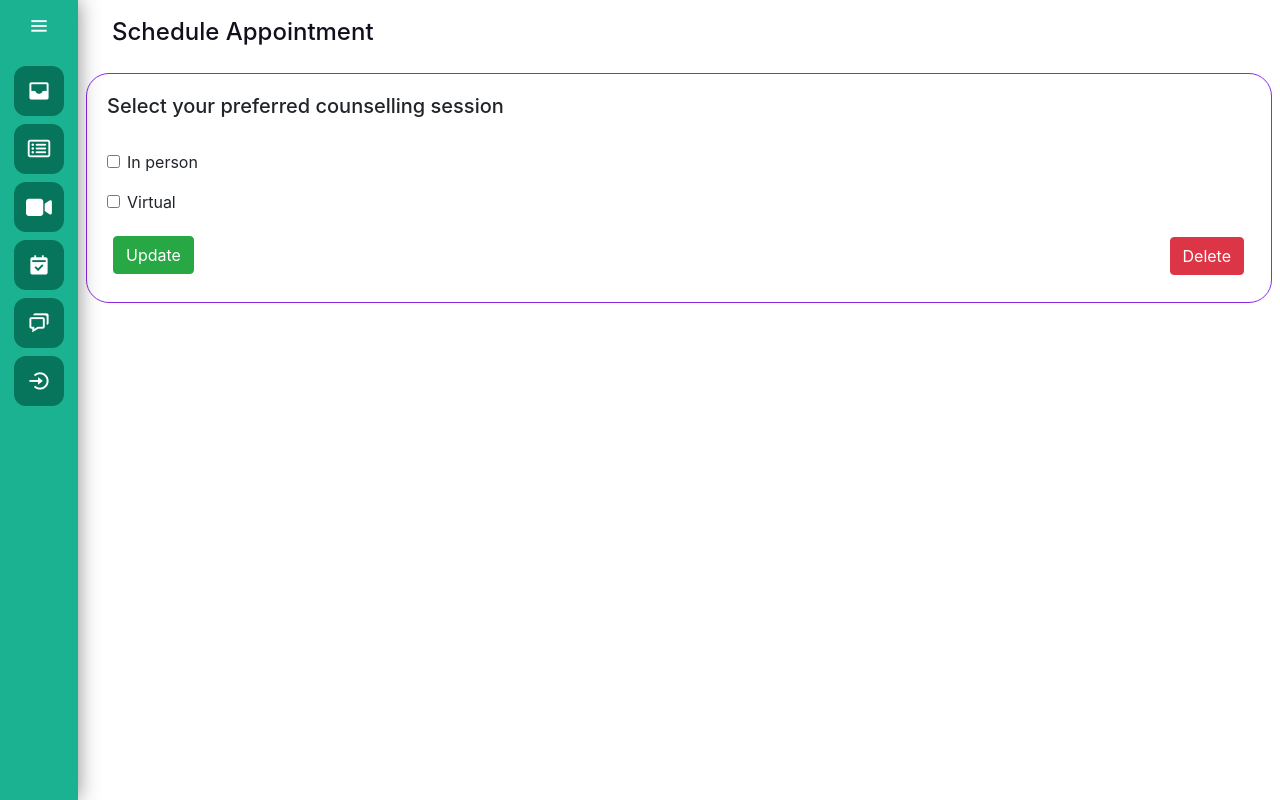
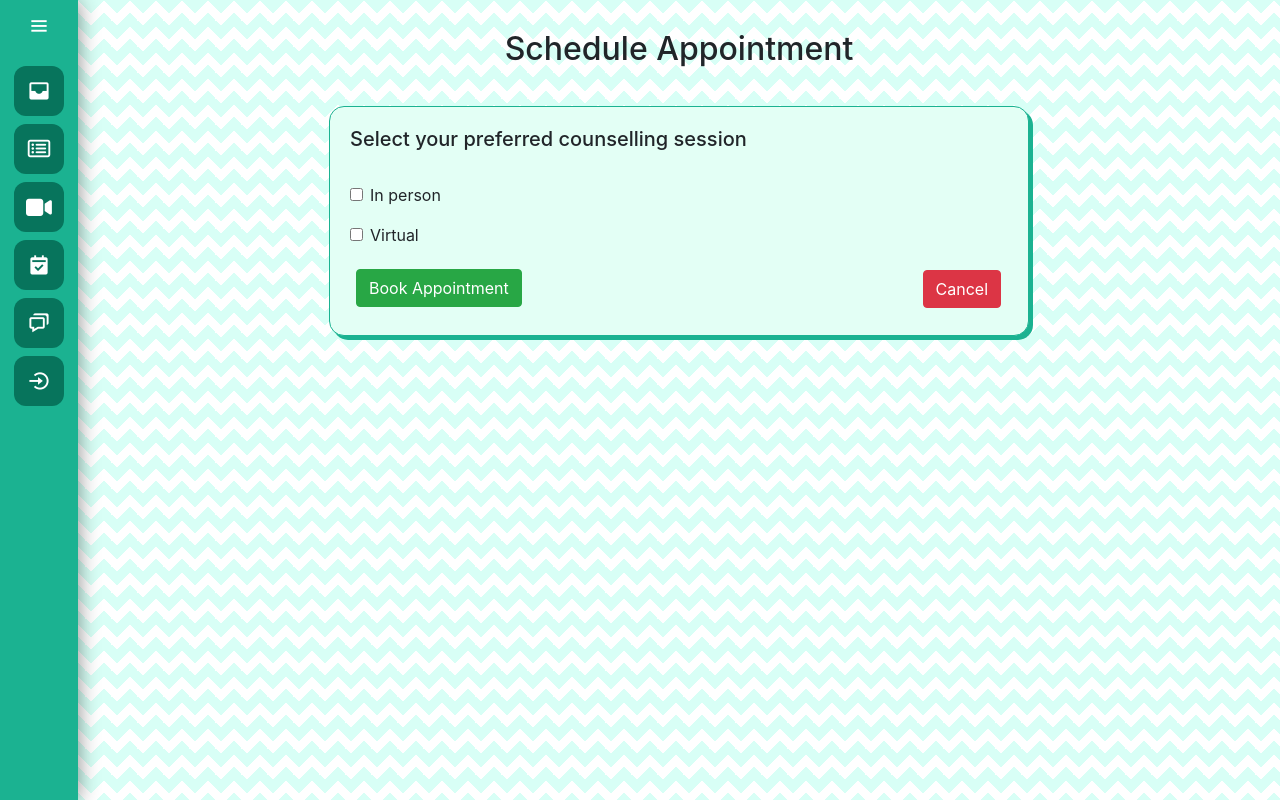
Before and after one commit to YoungAli/Real-counselling, a Django app: template templates/schedule_appointment.html in a window 1280 px wide. Run offline with Django 4.2, Linux system fonts and the light colour scheme; the template is opened without the code that fills it: values that come from a table or form of the project are taken from there, others are empty; some libraries are stand-ins or nearby versions.

Commit message:
add scedule appointment ui

```diff
--- a/templates/schedule_appointment.html
+++ b/templates/schedule_appointment.html
@@ -9,6 +9,7 @@
     <meta name="viewport" content="width=device-width, initial-scale=1.0">
     <title>{% block title %} Schedule Appointment - TU Counsel {% endblock title %}</title>
     <link rel="stylesheet" href="{% static 'css/dashboard.css' %}">
+    <link rel="stylesheet" href="{% static 'css/createappointment.css' %}">
     <link rel="stylesheet" href="https://maxcdn.bootstrapcdn.com/bootstrap/4.0.0/css/bootstrap.min.css">
     <script src="https://kit.fontawesome.com/109fe23f15.js" crossorigin="anonymous"></script>
     <link href='https://unpkg.com/boxicons@2.0.9/css/boxicons.min.css' rel='stylesheet'>
@@ -21,25 +22,17 @@
 <body>
     {% include 'sidebar.html' %}
     <section class="home-section" style="background-color: white;">
-        <div class="text" style="margin-left: 34px;">
             <h4>Schedule Appointment</h4>
-            {% for message in messages %}
-            <div class="alert alert-danger" id='alert_msg' style="box-sizing: border-box;">
-                {{ message }}
-            </div>
-            {% endfor %}
-        </div>
-        <div class="card"
-            style="margin-left: 8px;border-color: blueviolet; border-style: solid; border-radius: 23px; margin-right: 8px;">
+        <div id="appointment_form" class="card">
             <div class="card-body">
                 <form action="" method="post">
                     <h5>Select your preferred counselling session</h5>
                     <br>
                     {% csrf_token %}
                     {{ form|crispy }}
-                    <button type="submit" class="btn btn-success" box-shadow="none">Update</button>
+                    <button type="submit" class="btn btn-success" box-shadow="none">Book Appointment</button>
                     <button type="button" class="btn btn-danger" data-bs-toggle="modal" data-bs-target="#exampleModal"
-                        box-shadow="none"><a style="text-decoration: none; color: white;">Delete</a></button>
+                        box-shadow="none"><a style="text-decoration: none; color: white;">Cancel</a></button>
                 </form>
             </div>
         </div>
@@ -54,7 +47,7 @@
                         style="font-size: 34px; margin-left: 420px;"></i>
                 </div>
                 <div class="modal-body">
-                    <b>Are you sure you want to delete this appointment?</b>
+                    <b>Are you sure you want to cancel this appointment?</b>
                 </div>
                 <div class="modal-footer">
                     <button type="button" class="btn btn-danger" data-bs-dismiss="modal"><a
```
Also changed, not shown: templates/chat.html (+9 -7 lines), static/css/materialize.min.css.
